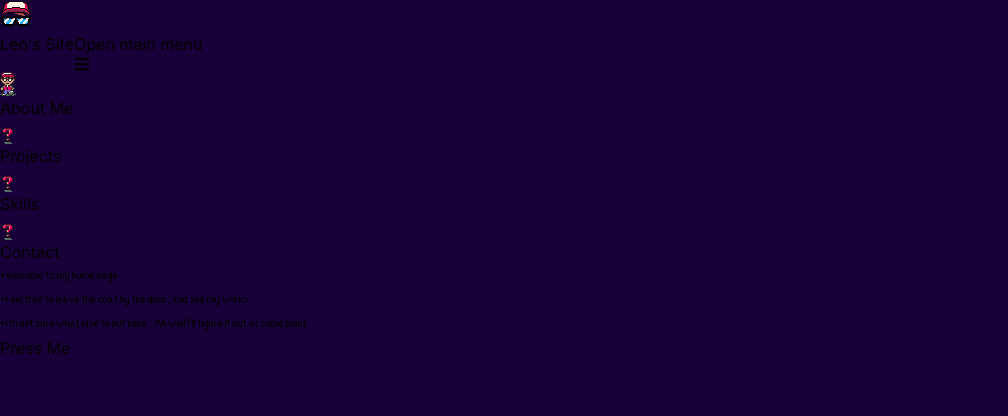
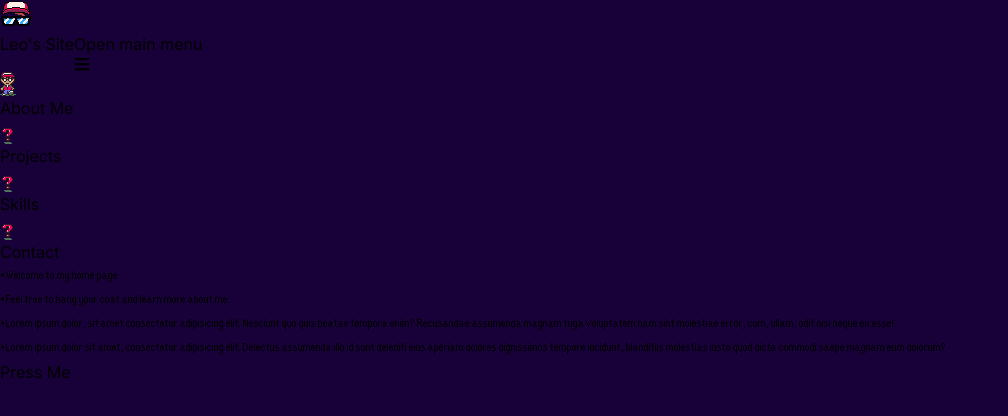
Before and after one commit to LeoJrTheTanooki/leo-portfolio, a Next.js app: page / in a window 1280 px wide. Shown: the top 416 px of the page, without its empty margins (0-1008 px from the left). Built offline with nearby package versions, Linux system fonts and the light colour scheme.

Commit message:
Fixed spacing issues

```diff
--- a/src/app/AboutMePage/page.tsx
+++ b/src/app/AboutMePage/page.tsx
@@ -4,11 +4,11 @@ import EBContainer from "../components/EBContainer/EBContainer";
 const AboutMePage = () => {
   return (
     <div className=" bg-teal-300 flex justify-center min-h-[80vh]">
+      <div className="block">
         <div className="grid grid-cols-2 m-4 gap-4">
           <EBContainer className=" col-span-2 text-3xl" flavor="mint">
             <p>•About Me</p>
           </EBContainer>
-
           <div>
             <img src="Headshot.jpg" alt="" />
           </div>
@@ -27,6 +27,7 @@ const AboutMePage = () => {
 
         </div>
       </div>
+    </div>
   );
 };
 
--- a/src/app/ContactPage/page.tsx
+++ b/src/app/ContactPage/page.tsx
@@ -4,6 +4,7 @@ import EBContainer from "../components/EBContainer/EBContainer";
 const ContactPage = () => {
   return (
     <div className=" bg-amber-400 flex justify-center min-h-[80vh]">
+      <div className="block">
         <div className="grid m-4 gap-4">
           <div className="justify-self-center">
             <EBContainer className=" text-3xl" flavor="peanut">
@@ -77,6 +78,7 @@ const ContactPage = () => {
           </div>
         </div>
       </div>
+    </div>
   );
 };
 
--- a/src/app/ProjectsPage/page.tsx
+++ b/src/app/ProjectsPage/page.tsx
@@ -4,6 +4,7 @@ import EBContainer from "../components/EBContainer/EBContainer";
 const ProjectsPage = () => {
   return (
     <div className=" bg-pink-300 flex justify-center min-h-[80vh]">
+      <div className="block">
         <div className="grid grid-cols-2 m-4 gap-4">
           <div className=" col-span-2">
             <EBContainer flavor="strawberry" className="text-3xl">
@@ -60,6 +61,7 @@ const ProjectsPage = () => {
           </div>
         </div>
       </div>
+    </div>
   );
 };
 
--- a/src/app/SkillsPage/page.tsx
+++ b/src/app/SkillsPage/page.tsx
@@ -4,6 +4,7 @@ import EBContainer from "../components/EBContainer/EBContainer";
 const SkillsPage = () => {
   return (
     <div className=" bg-yellow-200 flex justify-center min-h-[80vh]">
+      <div className="block">
         <div className="grid m-4 gap-4">
           <div className="justify-self-center">
             <EBContainer flavor="banana" className=" text-3xl">
@@ -25,6 +26,7 @@ const SkillsPage = () => {
           </div>
         </div>
       </div>
+    </div>
   );
 };
 
--- a/src/app/page.tsx
+++ b/src/app/page.tsx
@@ -9,20 +9,23 @@ export default function Home() {
 
   return (
     <div className=" bg-[#9090e8] flex justify-center min-h-[80vh]">
+      <div className="block">
         <div className="flex m-4 gap-4">
           <div>
             <EBContainer isFixed className=" text-5xl">
               <p>&#8226;Welcome to my home page</p>
               <p>
-              &#8226;Feel free to leave the coat by the door, and see my works.
+                &#8226;Feel free to hang your coat and learn more about me.
               </p>
             </EBContainer>
           </div>
-        <div className="justify-self-center">
+          <div className="justify-self-center gap-4 flex flex-col">
             <EBContainer className=" text-3xl">
               <p>
-              &#8226;I'm not sure what else to put here... Ah well I'll figure
-              it out at some point
+                &#8226;Lorem ipsum dolor, sit amet consectetur adipisicing elit. Nesciunt quo quis beatae tempora enim? Recusandae assumenda magnam fuga voluptatem nam sint molestiae error, cum, ullam, odit nisi neque ex esse!
+              </p>
+              <p>
+                &#8226;Lorem ipsum dolor sit amet, consectetur adipisicing elit. Delectus assumenda illo id sunt deleniti eius aperiam dolores dignissimos tempore incidunt, blanditiis molestias iusto quod dicta commodi saepe magnam eum dolorum?
               </p>
             </EBContainer>
             <Button
@@ -37,6 +40,7 @@ export default function Home() {
             </Button>
           </div>
         </div>
+      </div>
       {transition ? (
         <img
           src="/transition.gif"
```
Lines whose indentation alone changed are shown as unchanged.
